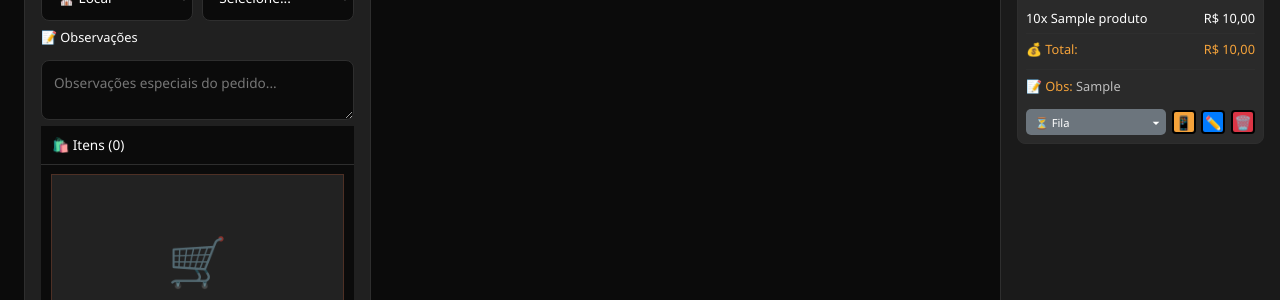
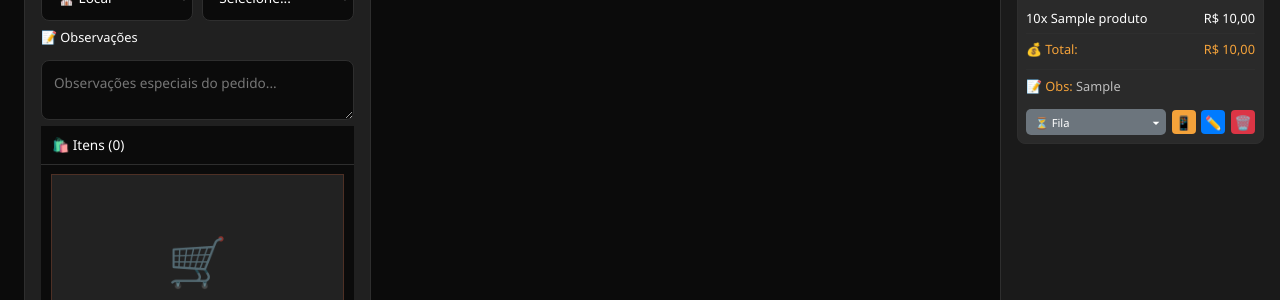
Before and after one commit to ibmdaf/Cantina, a Django app: page /caixa/novo-pedido/ in a window 1280 px wide. Shown: the part 288-588 px from the top of the page. Run offline with Django 5.2, Linux system fonts and the light colour scheme; a user stored in the database is signed in; tables that the repository leaves empty hold one stand-in row (values such as "Sample post").

Commit message:
Remove borda preta dos botões de ação dos pedidos ativos

```diff
--- a/static/css/pedidos-ativos.css
+++ b/static/css/pedidos-ativos.css
@@ -258,7 +258,7 @@
 .btn-acao-quadrado {
     width: 24px;
     height: 24px;
-    border: 2px solid #000;
+    border: none;
     border-radius: 4px;
     cursor: pointer;
     transition: all 0.3s ease;
```
